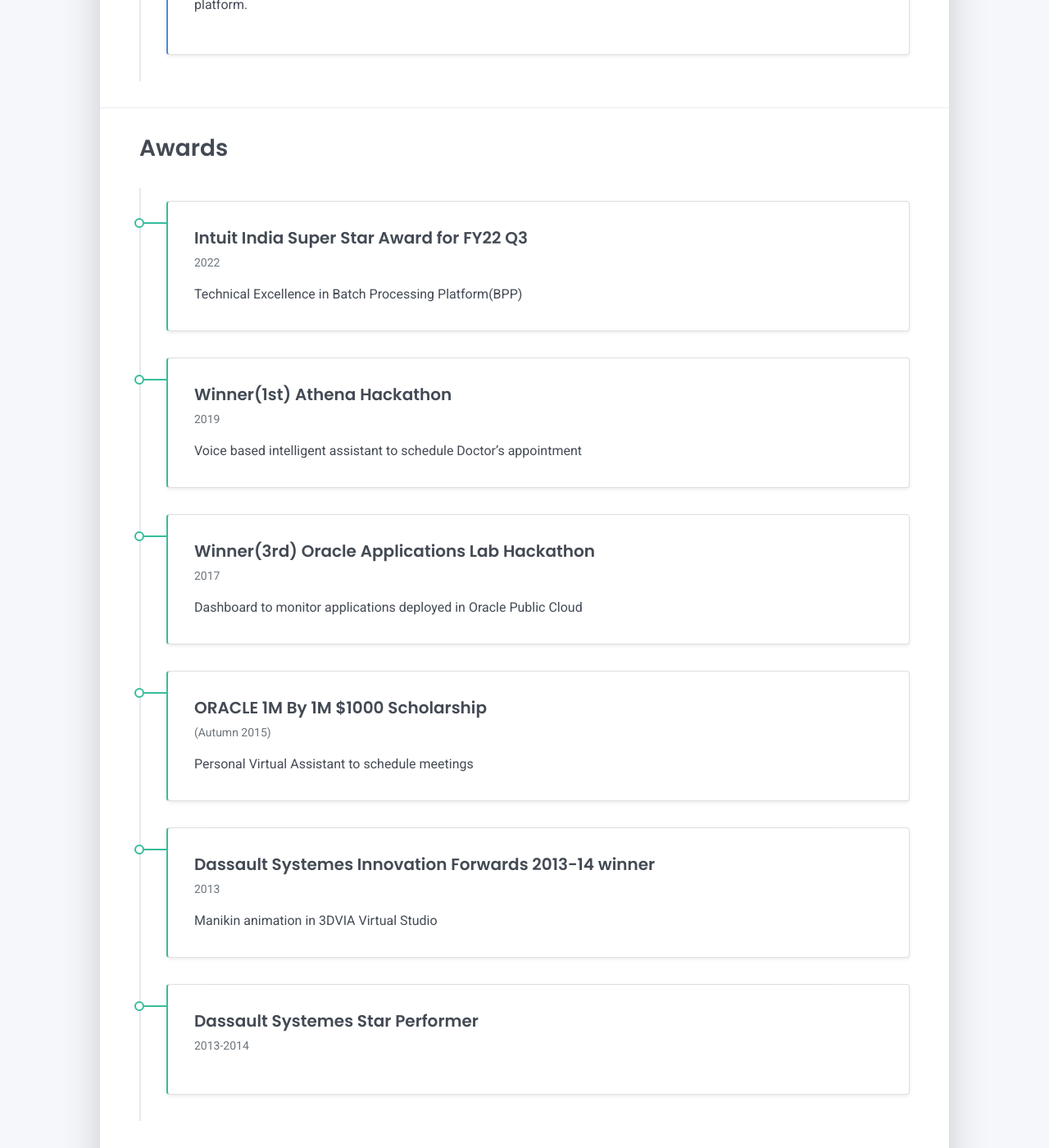
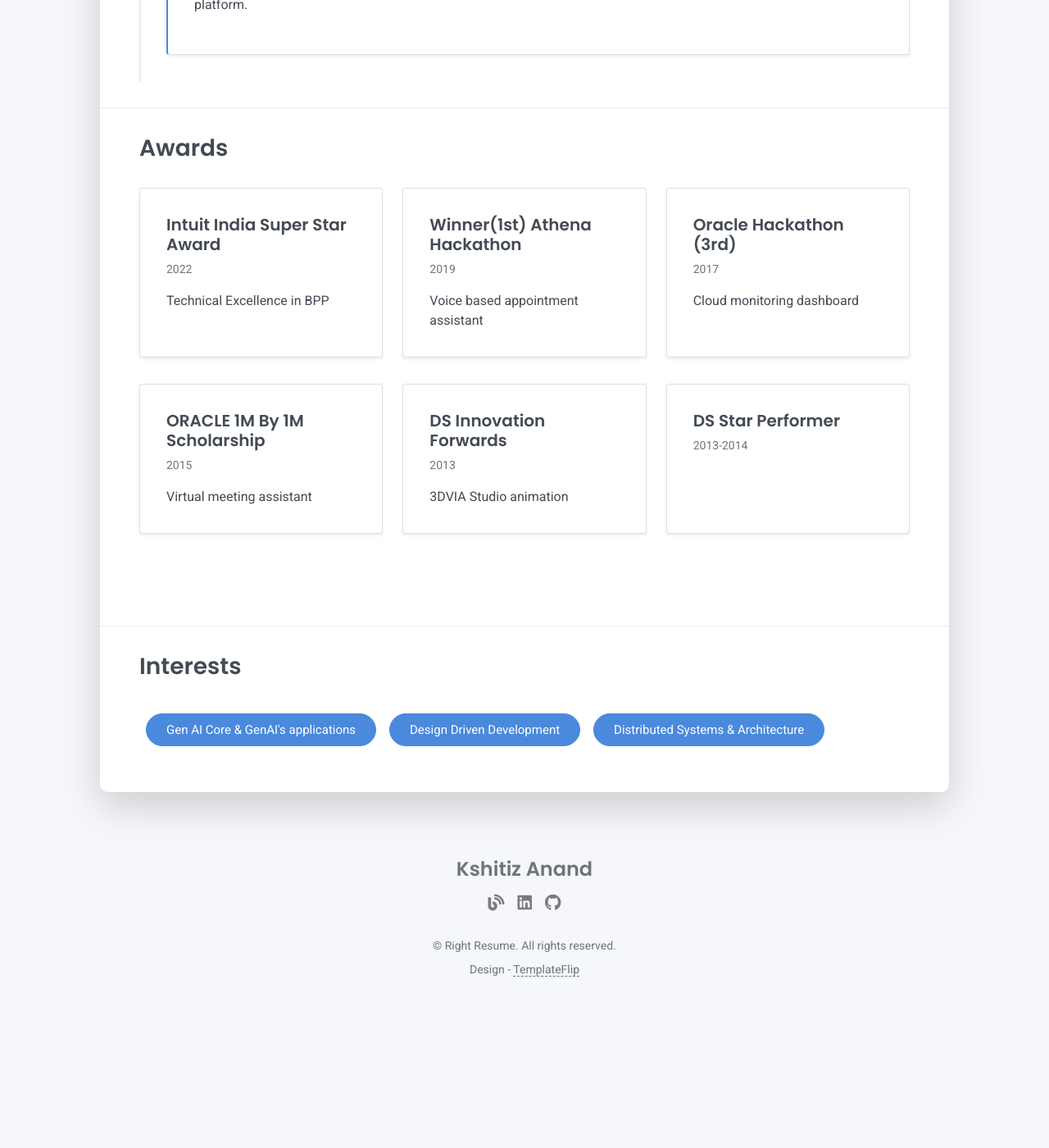
Before and after one commit to anandkshitiz/anandkshitiz.github.io, a Jekyll site: the page built from tabs/about.md, in a window 1280 px wide and 1400 px high, scrolled down 5037 px. Shown: the whole window at 82% size. Built offline with Jekyll 4.4.1, drawn with Linux system fonts in a browser that asks for light colours; after the commit the page ends 6278 px from its top, so only the background shows below that.

Commit message:
new awards format

```diff
--- a/tabs/about/content/awards-section.html
+++ b/tabs/about/content/awards-section.html
@@ -1,44 +1,56 @@
 <h2 class="h3 mb-3">Awards</h2>
-<div class="timeline">
-    <div class="timeline-card timeline-card-success card shadow-sm">
+<div class="row">
+    <div class="col-md-4 mb-3">
+        <div class="card h-100 shadow-sm">
             <div class="card-body">
-            <div class="h5 mb-1">Intuit India Super Star Award for FY22 Q3</div>
+                <div class="h5 mb-1">Intuit India Super Star Award</div>
                 <div class="text-muted text-small mb-2">2022</div>
-            <div>Technical Excellence in Batch Processing Platform(BPP)</div>
+                <div>Technical Excellence in BPP</div>
             </div>
         </div>
-    <div class="timeline-card timeline-card-success card shadow-sm">
+    </div>
+    <div class="col-md-4 mb-3">
+        <div class="card h-100 shadow-sm">
             <div class="card-body">
                 <div class="h5 mb-1">Winner(1st) Athena Hackathon</div>
                 <div class="text-muted text-small mb-2">2019</div>
-            <div>Voice based intelligent assistant to schedule Doctor’s appointment</div>
+                <div>Voice based appointment assistant</div>
             </div>
         </div>
-    <div class="timeline-card timeline-card-success card shadow-sm">
+    </div>
+    <div class="col-md-4 mb-3">
+        <div class="card h-100 shadow-sm">
             <div class="card-body">
-            <div class="h5 mb-1">Winner(3rd) Oracle Applications Lab Hackathon </div>
+                <div class="h5 mb-1">Oracle Hackathon (3rd)</div>
                 <div class="text-muted text-small mb-2">2017</div>
-            <div>Dashboard to monitor applications deployed in Oracle Public Cloud</div>
+                <div>Cloud monitoring dashboard</div>
             </div>
         </div>
-    <div class="timeline-card timeline-card-success card shadow-sm">
+    </div>
+    <div class="col-md-4 mb-3">
+        <div class="card h-100 shadow-sm">
             <div class="card-body">
-            <div class="h5 mb-1">ORACLE 1M By 1M $1000 Scholarship </div>
-            <div class="text-muted text-small mb-2">(Autumn 2015) </div>
-            <div>Personal Virtual Assistant to schedule meetings</div>
+                <div class="h5 mb-1">ORACLE 1M By 1M Scholarship</div>
+                <div class="text-muted text-small mb-2">2015</div>
+                <div>Virtual meeting assistant</div>
             </div>
         </div>
-    <div class="timeline-card timeline-card-success card shadow-sm">
+    </div>
+    <div class="col-md-4 mb-3">
+        <div class="card h-100 shadow-sm">
             <div class="card-body">
-            <div class="h5 mb-1">Dassault Systemes Innovation Forwards 2013-14 winner  </div>
+                <div class="h5 mb-1">DS Innovation Forwards</div>
                 <div class="text-muted text-small mb-2">2013</div>
-            <div>Manikin animation in 3DVIA Virtual Studio</div>
+                <div>3DVIA Studio animation</div>
             </div>
         </div>
-    <div class="timeline-card timeline-card-success card shadow-sm">
+    </div>
+    <div class="col-md-4 mb-3">
+        <div class="card h-100 shadow-sm">
             <div class="card-body">
-            <div class="h5 mb-1">Dassault Systemes Star Performer </div>
+                <div class="h5 mb-1">DS Star Performer</div>
                 <div class="text-muted text-small mb-2">2013-2014</div>
             </div>
         </div>
     </div>
+</div>
```
Lines whose indentation alone changed are shown as unchanged.
